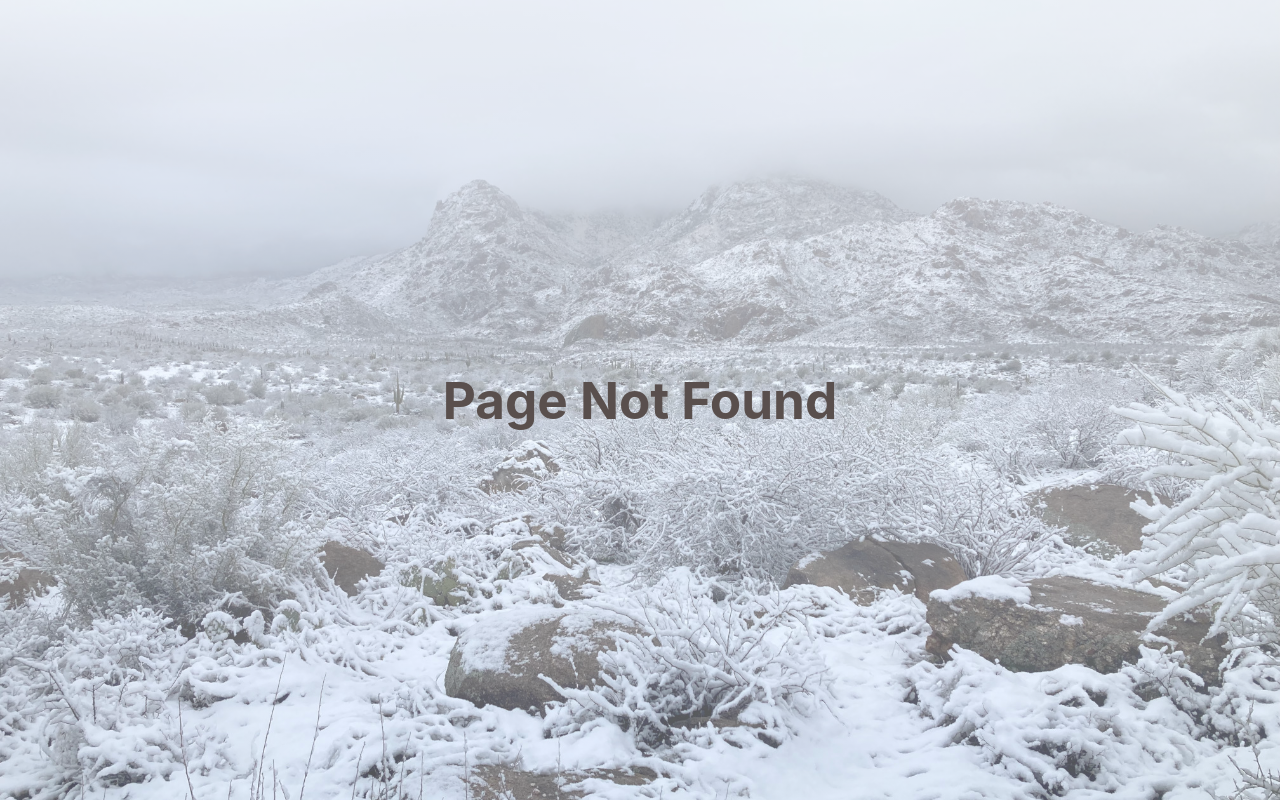
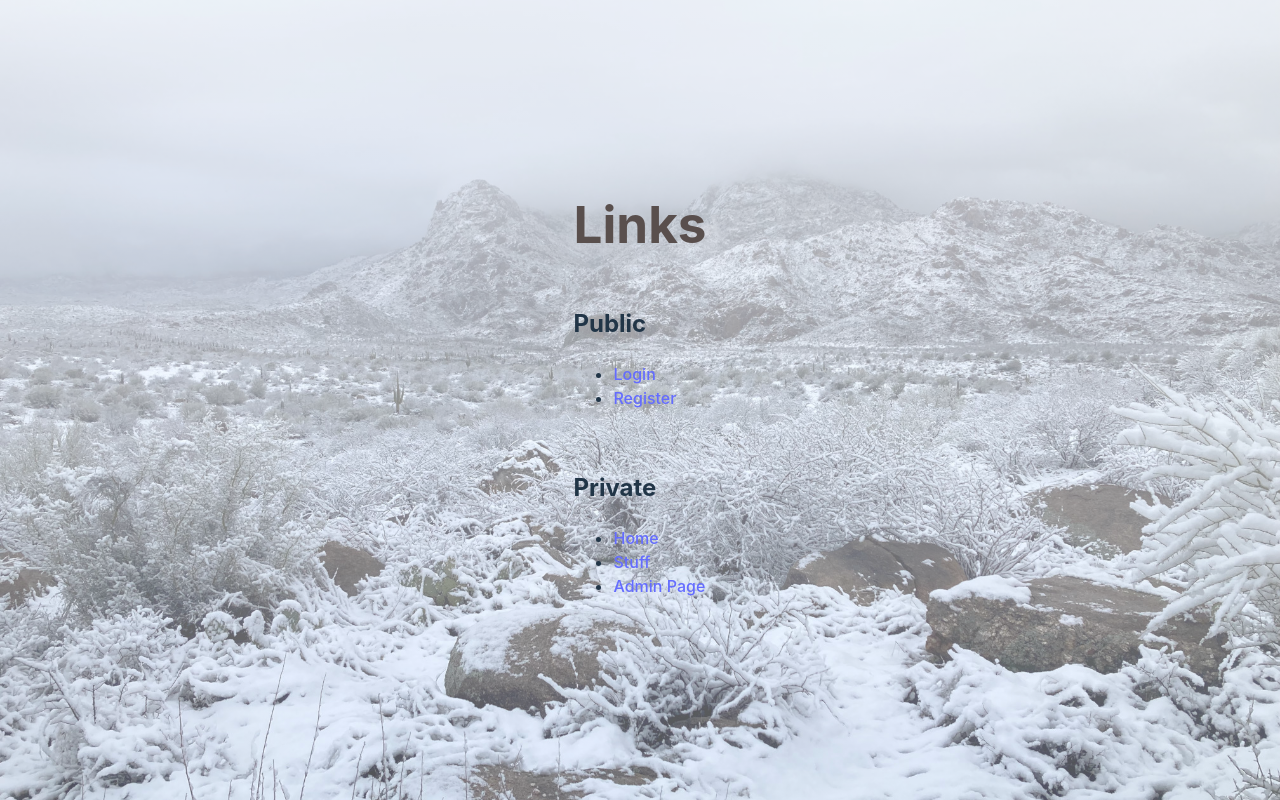
Before and after one commit to wholesoft/stuff, a React (Vite) app in the folder FrontEnd/: page /linkpage in a window 1280 px wide. Before the commit this address had no page. Built offline with nearby package versions, Linux system fonts and the light colour scheme.

Commit message:
auth updates

```diff
--- a/FrontEnd/src/App.jsx
+++ b/FrontEnd/src/App.jsx
@@ -6,6 +6,7 @@ import { RegisterForm } from './pages/RegisterForm'
 import { Login } from './pages/Login'
 import { AddRecordForm } from './test/AddRecordForm'
 import { Home } from './pages/Home'
+import { LinkPage } from './pages/LinkPage'
 import { Stuff } from './pages/Stuff'
 import { StuffItems } from './pages/StuffItems'
 import { NotFound } from './pages/NotFound'
@@ -31,6 +32,7 @@ function App() {
                 {/* public routes */}
                 <Route path="/register" element={<RegisterForm />} />
                 <Route path="/login" element={<Login />} />
+                <Route path="/linkpage" element={<LinkPage />} />
                 <Route path="/unauthorized" element={<Unauthorized />} />
 
                 {/* we want to protect these routes */}
--- a/FrontEnd/src/hooks/useLogout.jsx
+++ b/FrontEnd/src/hooks/useLogout.jsx
@@ -13,8 +13,8 @@ const useLogout = () => {
         } catch (err) {
             console.error(err);
         }
-        return logout
     }
+    return logout
 }
 
 export default useLogout;
--- /dev/null
+++ b/FrontEnd/src/pages/LinkPage.jsx
@@ -0,0 +1,24 @@
+import { Link } from "react-router-dom"
+
+const LinkPage = () => {
+    return (
+        <section>
+            <h1>Links</h1>
+            <br />
+            <h2>Public</h2>
+            <ul>
+            <li><Link to="/login">Login</Link></li>
+            <li><Link to="/register">Register</Link></li>
+            </ul>
+            <br />
+            <h2>Private</h2>
+            <ul>
+            <li><Link to="/">Home</Link></li>
+            <li><Link to="/stuff">Stuff</Link></li>
+            <li><Link to="/admin">Admin Page</Link></li>
+            </ul>
+        </section>
+    )
+}
+
+export { LinkPage }
```
Also changed, not shown: 2 other files (tests, documents, lock files or other folders).
